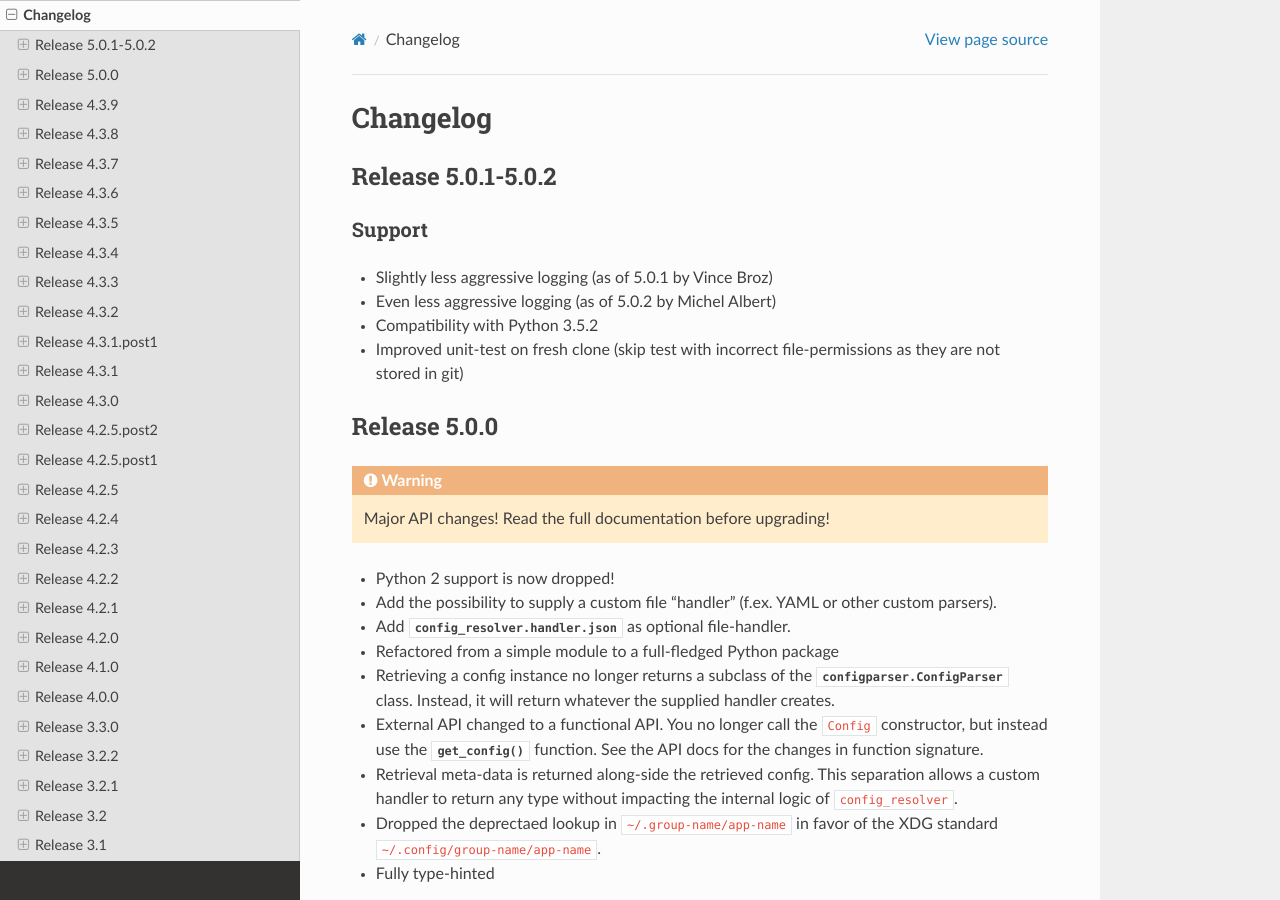
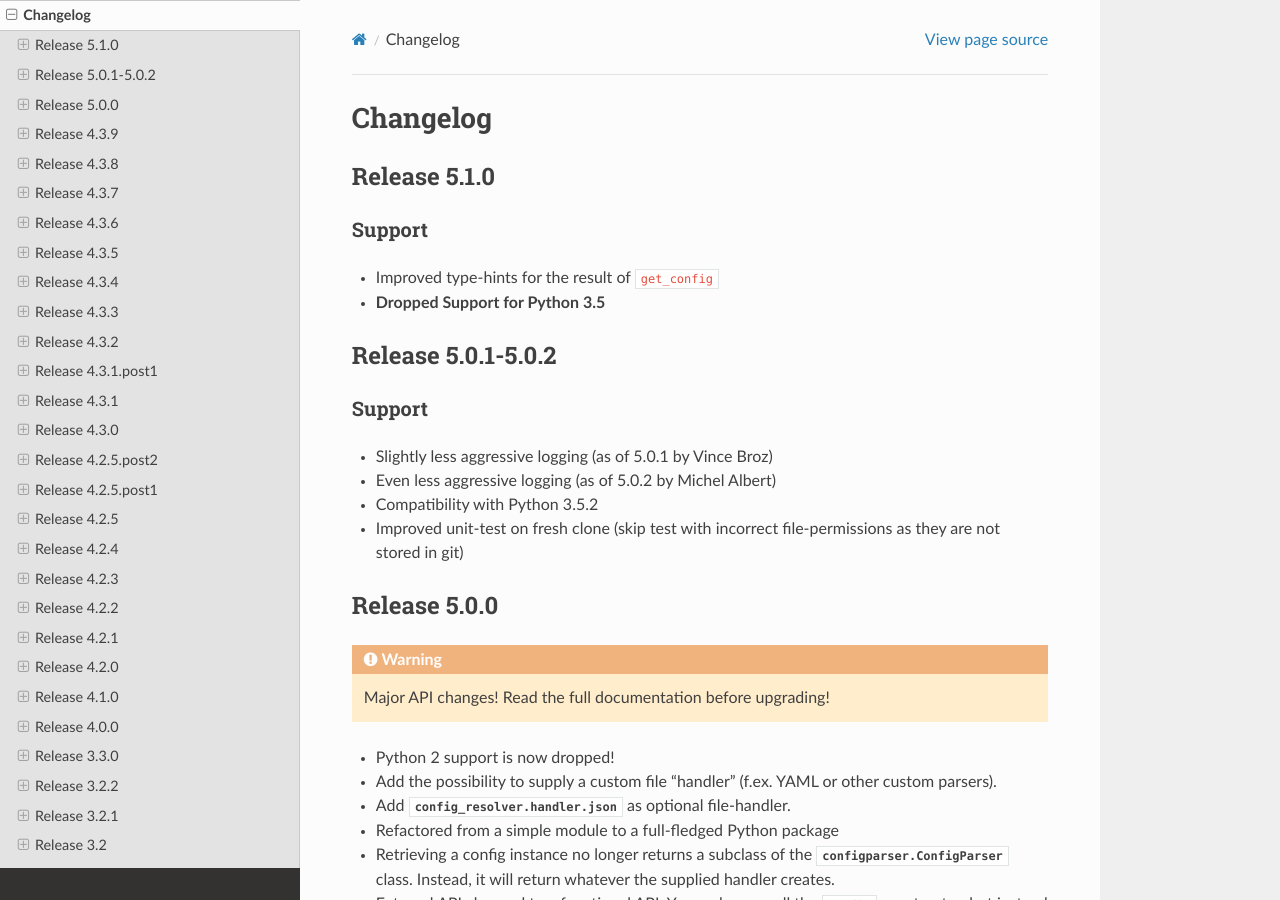
Before and after one commit to exhuma/config_resolver, a Sphinx documentation site: the page built from doc/changelog.rst, in a window 1280 px wide and 900 px high. Built offline with Sphinx 7.4.7 and the Read the Docs theme 2.0.0, drawn with Linux system fonts in a browser that asks for light colours.

Commit message:
Version bumped to 5.1.0

```diff
--- a/config_resolver/version.txt
+++ b/config_resolver/version.txt
@@ -1 +1 @@
-5.0.2.post1
+5.1.0
--- a/doc/changelog.rst
+++ b/doc/changelog.rst
@@ -1,5 +1,16 @@
 Changelog
 =========
+
+Release 5.1.0
+-------------
+
+Support
+~~~~~~~
+
+* Improved type-hints for the result of ``get_config``
+* **Dropped Support for Python 3.5**
+
+
 
 Release 5.0.1-5.0.2
 -------------------
```
Also changed, not shown: 1 other file.
